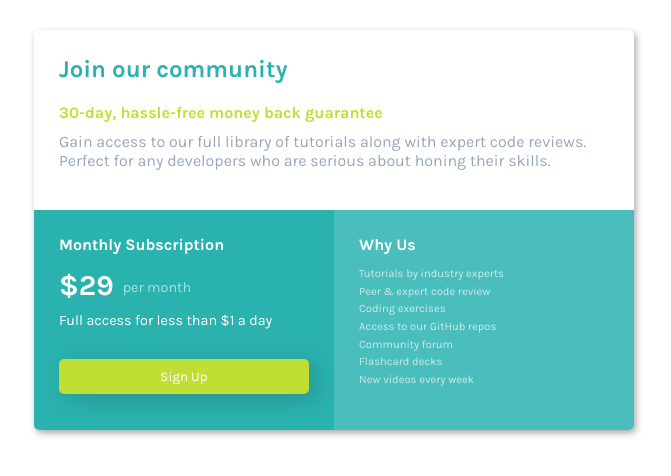
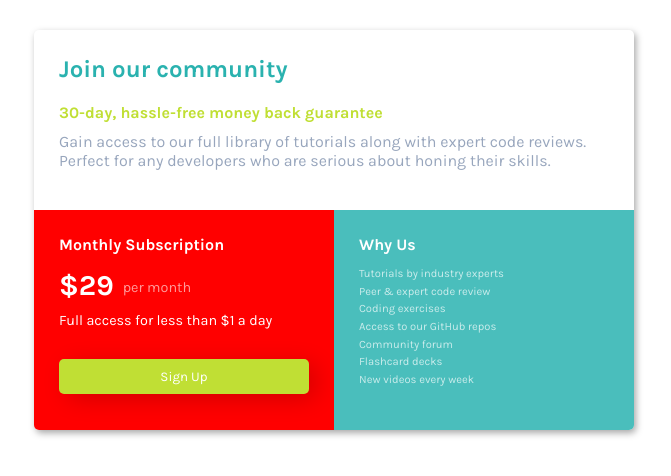
Before and after one commit to OPolo704/pricing-grid-frontendmentor-challenge-via-zachgoll, a plain HTML site: page index.html in a window 1280 px wide. Shown: the whole page, without its empty margins (4-675 px from the left). Drawn offline with Linux system fonts and the light colour scheme.

Commit message:
changing color cuz last addition isn't working

```diff
--- a/style.css
+++ b/style.css
@@ -52,7 +52,7 @@ h2, h4, p {
     vertical-align: top;
     width: 50%;
     height: 100%;
-    background-color: #2ab2af;
+    background-color: red;
     padding: 25px;
 }
 
```
